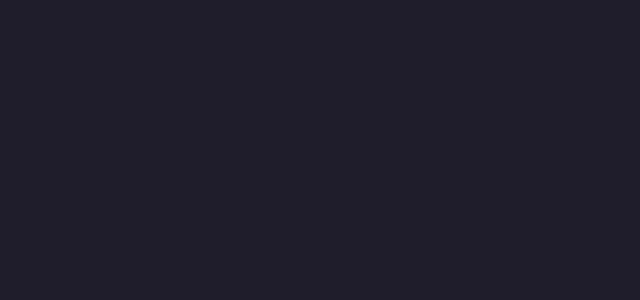
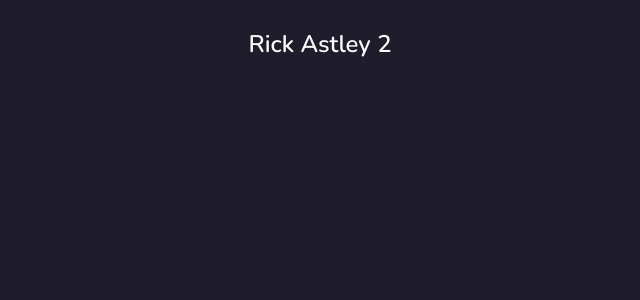
Before and after one commit to octoi/user-list, a React (Create React App) app: page /user/1 in a window 1280 px wide. Shown: the top 300 px of the page, without its empty margins (320-960 px from the left). Built offline with nearby package versions, Linux system fonts and the light colour scheme.

Commit message:
specific page

```diff
--- a/src/App.js
+++ b/src/App.js
@@ -2,14 +2,16 @@
 import { BrowserRouter as Router, Route, Switch } from 'react-router-dom';
 import './App.css';
 
-// components
+// pages
 import Home from './pages/Home';
+import Specific from './pages/Specific';
 
 export default function App() {
   return (
     <Router>
       <Switch>
         <Route exact path='/' component={Home} />
+        <Route exact path='/user/:userId' component={Specific} />
       </Switch>
     </Router>
   )
--- a/src/components/home/UserList.jsx
+++ b/src/components/home/UserList.jsx
@@ -1,12 +1,20 @@
 import React from 'react';
+import { useHistory } from 'react-router-dom';
 
 export default function UserList({ users }) {
+  const history = useHistory();
+
   return (
     <div className='user-list'>
-      {users.map((user, idx) => <div key={idx}>
-        <img src={user?.image} alt={user?.name} />
-        <p>{user?.name}</p>
-      </div>
+      {users.map((user, idx) => {
+        return <div
+          onClick={() => history.push(`/user/${idx}`)}
+          key={idx}
+        >
+          <img src={user?.image} alt={user?.name} />
+          <p>{user?.name}</p>
+        </div>
+      }
       )}
     </div>
   )
--- /dev/null
+++ b/src/pages/Specific.jsx
@@ -0,0 +1,16 @@
+import React from 'react';
+import { users } from '../utils/list.json'
+import { useParams } from 'react-router-dom';
+
+export default function Specific() {
+  const params = useParams();
+  const userId = params.userId;
+
+  const user = users[userId];
+
+  return (
+    <div>
+      <h2>{user.name}</h2>
+    </div>
+  )
+}
```
Also changed, not shown: src/styled-components/specific.js (added, +15 -0 lines).
